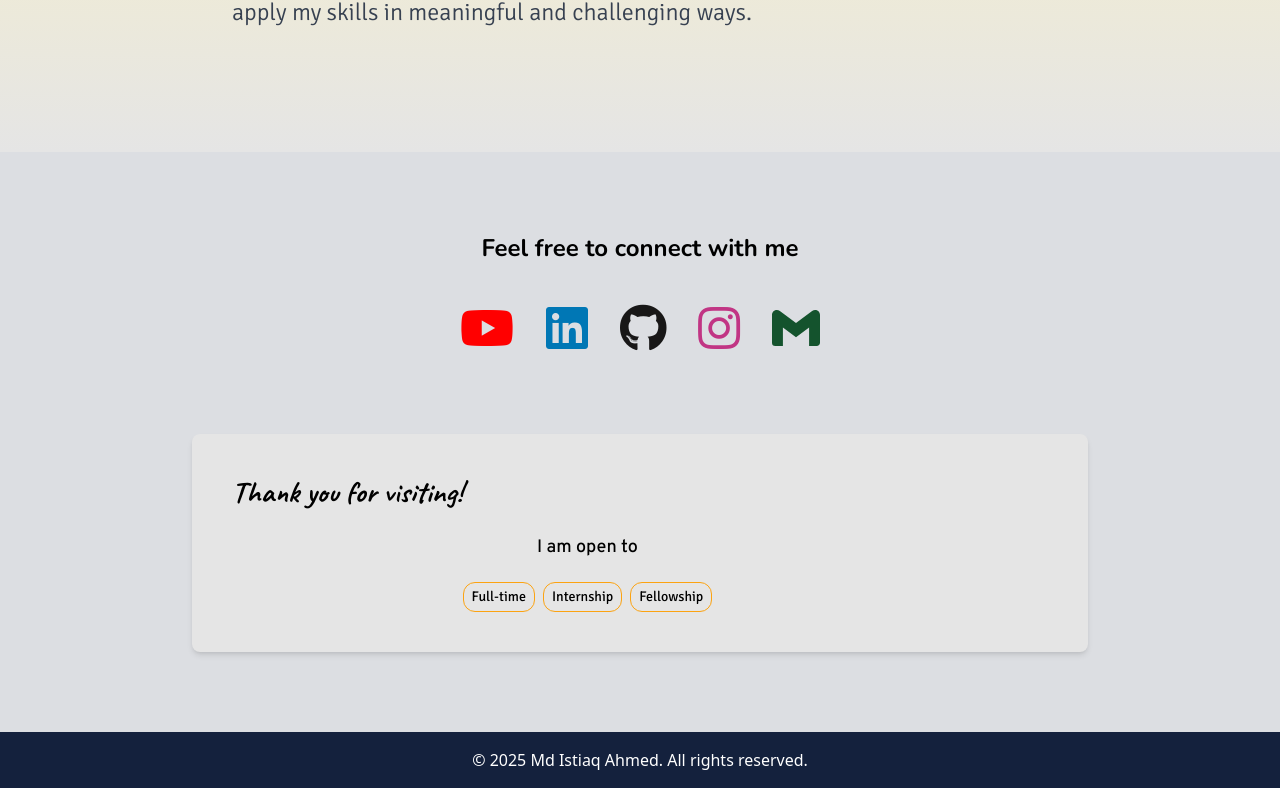
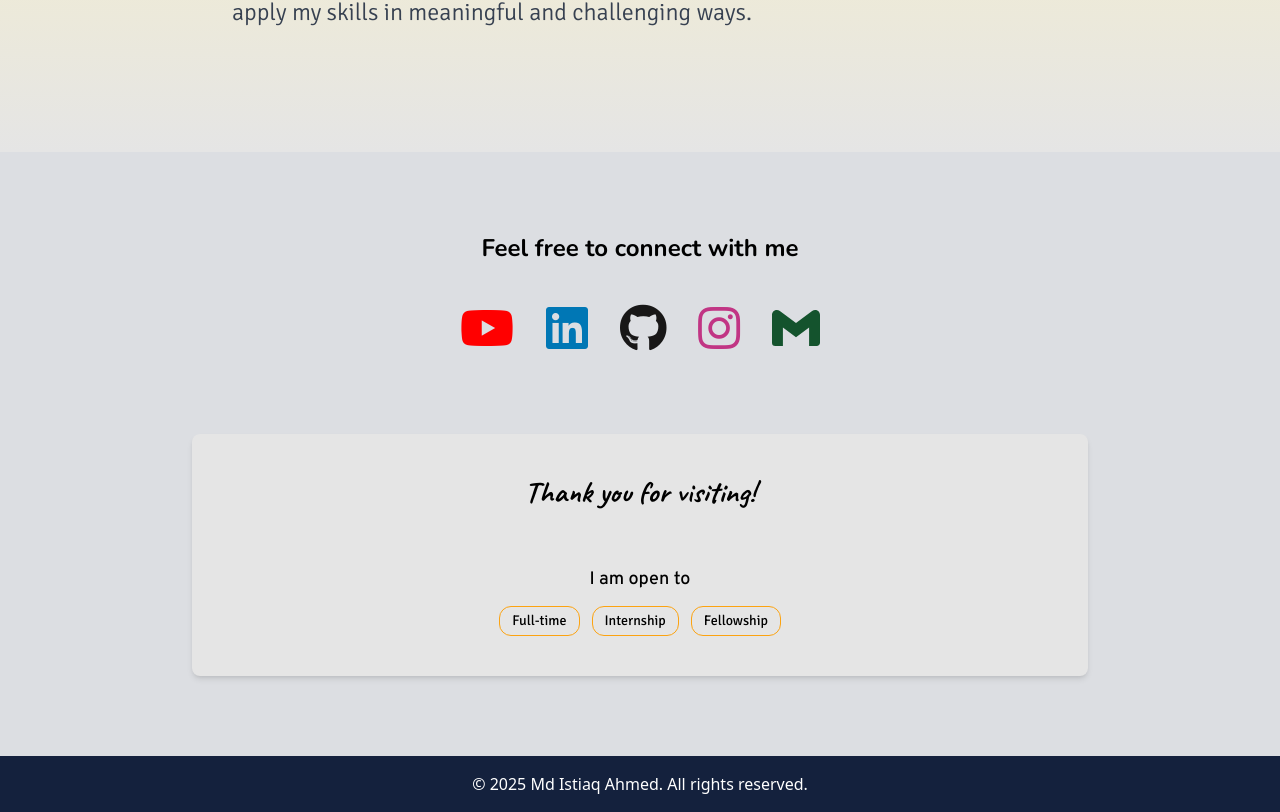
Before and after one commit to iaifti/Portfolio, a React (Vite) app: page / in a window 1280 px wide. Shown: the part 4894-5706 px from the top of the page. Before the commit the page ends 5682 px from the top, so only its background shows below. Built offline with nearby package versions, Linux system fonts and the light colour scheme; some icons are missing; a web font is replaced by a local one.

Commit message:
fix: improve layout and styling in Contact component for better user experience

```diff
--- a/src/components/Contact.jsx
+++ b/src/components/Contact.jsx
@@ -1,8 +1,7 @@
 import React, { useEffect } from "react";
-import { SiGmail } from 'react-icons/si';
+import { SiGmail } from "react-icons/si";
 
 const Contact = () => {
-
   return (
     <div
       id="contact"
@@ -69,25 +68,26 @@ const Contact = () => {
           <SiGmail />
         </a>
       </div>
-      <div className="hidden md:flex max-w-md sm:max-w-lg lg:max-w-2xl xl:max-w-4xl mx-auto font-overpass bg-offwhite p-6 sm:p-8 md:p-10 rounded-lg shadow-md mt-10 md:mt-20">
+      <div className="hidden md:flex flex-col items-center text-center max-w-md sm:max-w-lg lg:max-w-2xl xl:max-w-4xl mx-auto font-overpass bg-offwhite p-6 sm:p-8 md:p-10 rounded-lg shadow-md mt-10 md:mt-20">
         <h1 className="font-caveat font-extrabold text-xl md:text-2xl lg:text-3xl mb-5">
           Thank you for visiting!
         </h1>
-        <div className="mt-10">
-          <h4 className="font-overpass font-medium text-md sm:text-lg py-5">
+
+        <div className="mt-6">
+          <h4 className="font-overpass font-medium text-md sm:text-lg py-3">
             I am open to
           </h4>
-          <p className="flex flex-wrap justify-center gap-2">
-            <span className="font-signika text-sm sm:text-md px-2 py-1 border border-orange rounded-xl">
+          <div className="flex flex-wrap justify-center gap-3">
+            <span className="font-signika text-sm sm:text-md px-3 py-1 border border-orange rounded-xl">
               Full-time
             </span>
-            <span className="font-signika text-sm sm:text-md px-2 py-1 border border-orange rounded-xl">
+            <span className="font-signika text-sm sm:text-md px-3 py-1 border border-orange rounded-xl">
               Internship
             </span>
-            <span className="font-signika text-sm sm:text-md px-2 py-1 border border-orange rounded-xl">
+            <span className="font-signika text-sm sm:text-md px-3 py-1 border border-orange rounded-xl">
               Fellowship
             </span>
-          </p>
+          </div>
         </div>
       </div>
     </div>
```
Also changed, not shown: 1 other file (tests, documents, lock files or other folders).
